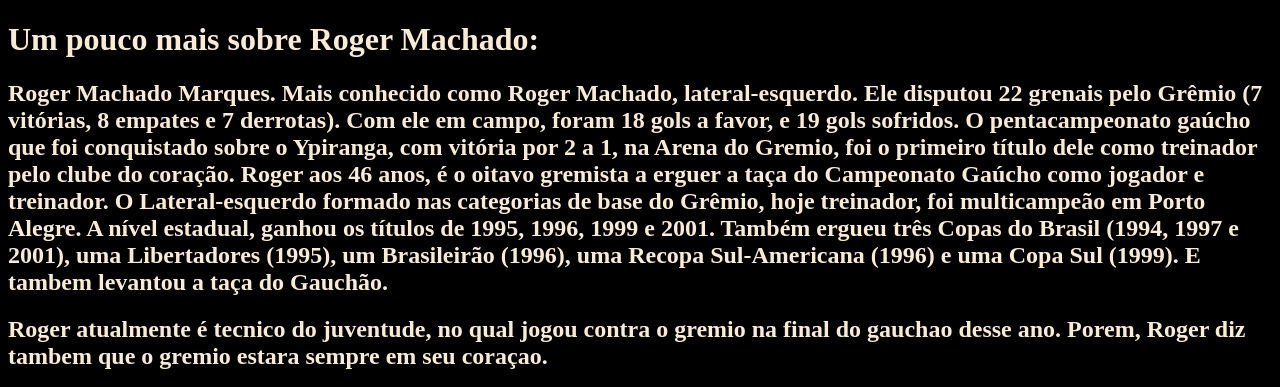
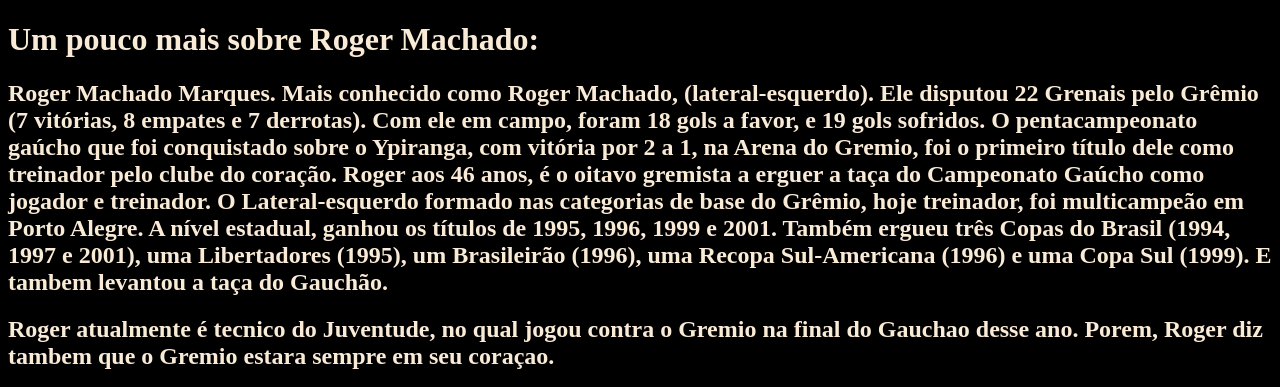
Before and after one commit to mallena20/Gr-mio, a plain HTML site: page RogerMachado.html in a window 1280 px wide. Shown: the top 387 px of the page. Drawn offline with Linux system fonts and the light colour scheme.

Commit message:
Update RogerMachado.html

```diff
--- a/RogerMachado.html
+++ b/RogerMachado.html
@@ -17,11 +17,11 @@
 <body>
     <h1>Um pouco mais sobre Roger Machado:</h1>
       <h2>Roger Machado Marques.
-          Mais conhecido como Roger Machado, lateral-esquerdo. Ele disputou 22 grenais pelo Grêmio (7 vitórias, 8 empates e 7 derrotas). Com ele em campo, foram 18 gols a favor, e 19 gols sofridos.
+         Mais conhecido como Roger Machado, (lateral-esquerdo). Ele disputou 22 Grenais pelo Grêmio (7 vitórias, 8 empates e 7 derrotas). Com ele em campo, foram 18 gols a favor, e 19 gols sofridos.
  O pentacampeonato gaúcho que foi conquistado sobre o Ypiranga, com vitória por 2 a 1, na Arena do Gremio, foi o primeiro título dele como treinador pelo clube do coração. Roger aos 46 anos, é o oitavo gremista a erguer a taça do Campeonato Gaúcho como jogador e treinador.
  O Lateral-esquerdo formado nas categorias de base do Grêmio, hoje treinador, foi multicampeão em Porto Alegre. A nível estadual, ganhou os títulos de 1995, 1996, 1999 e 2001. Também ergueu três Copas do Brasil (1994, 1997 e 2001), uma Libertadores (1995), um Brasileirão (1996), uma Recopa Sul-Americana (1996) e uma Copa Sul (1999). E tambem levantou a taça do Gauchão.
       </h2>
-      <h2>Roger atualmente é tecnico do juventude, no qual jogou contra o gremio na final do gauchao desse ano. Porem, Roger diz tambem que o gremio estara sempre em seu coraçao.</h2>
+      <h2>Roger atualmente é tecnico do Juventude, no qual jogou contra o Gremio na final do Gauchao desse ano. Porem, Roger diz tambem que o Gremio estara sempre em seu coraçao.</h2>
      <div>
         <img src="roger2.jpg" alt="Roger">
       </div>
```
